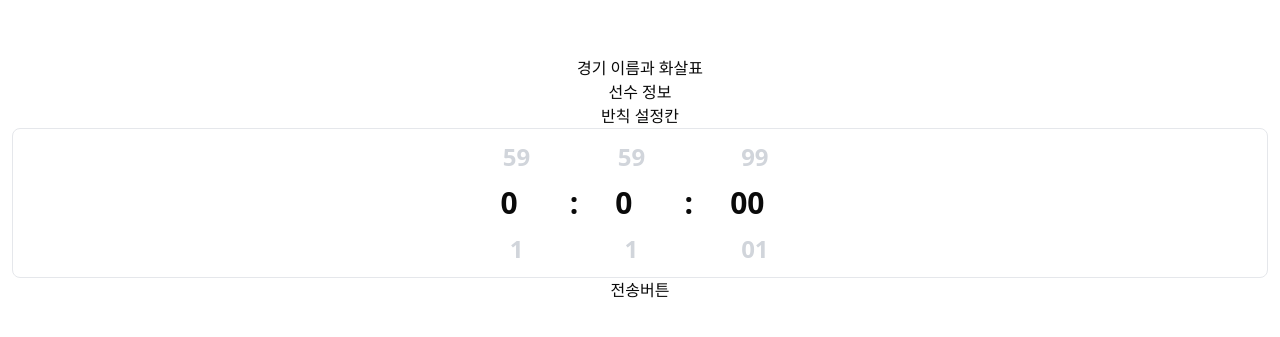
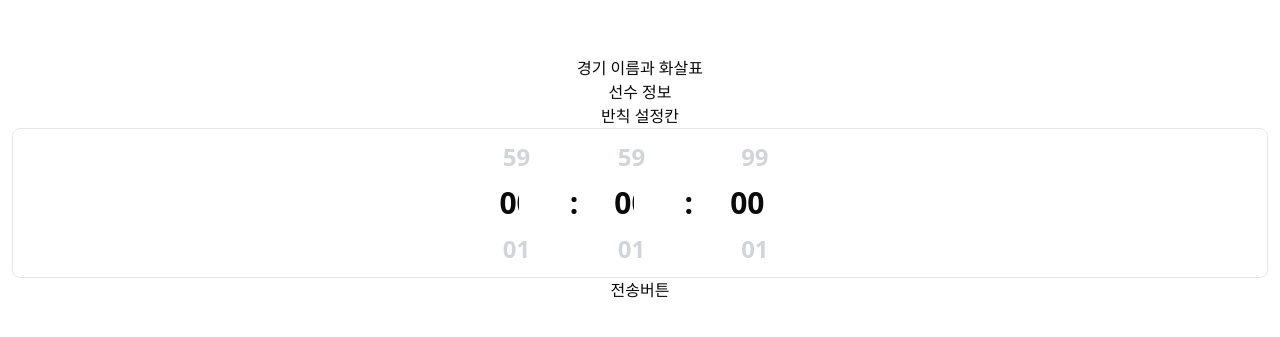
Before and after one commit to GangHyeokLee/BukguSwimming, a Next.js app: page /lane in a window 1280 px wide. Shown: the part 221-558 px from the top of the page. Built offline with nearby package versions, Linux system fonts and the light colour scheme.

Commit message:
Refactor: enhance formatTime function in NumDial component to correctly pad numbers based on maxNum value

```diff
--- a/src/components/lane/NumDial.tsx
+++ b/src/components/lane/NumDial.tsx
@@ -84,7 +84,13 @@ export const NumDial = ({ maxNum }: NumDialProps) => {
         };
     }, []);
 
-    const formatTime = (time: number) => time.toString().padStart(maxNum.toString().length - 1, "0");
+    const formatTime = (time: number) =>
+        time.toString().padStart(
+            String(maxNum - 1).length === String(maxNum).length
+                ? String(maxNum).length
+                : String(maxNum - 1).length,
+            "0"
+        );
 
     return (
         <div
```
